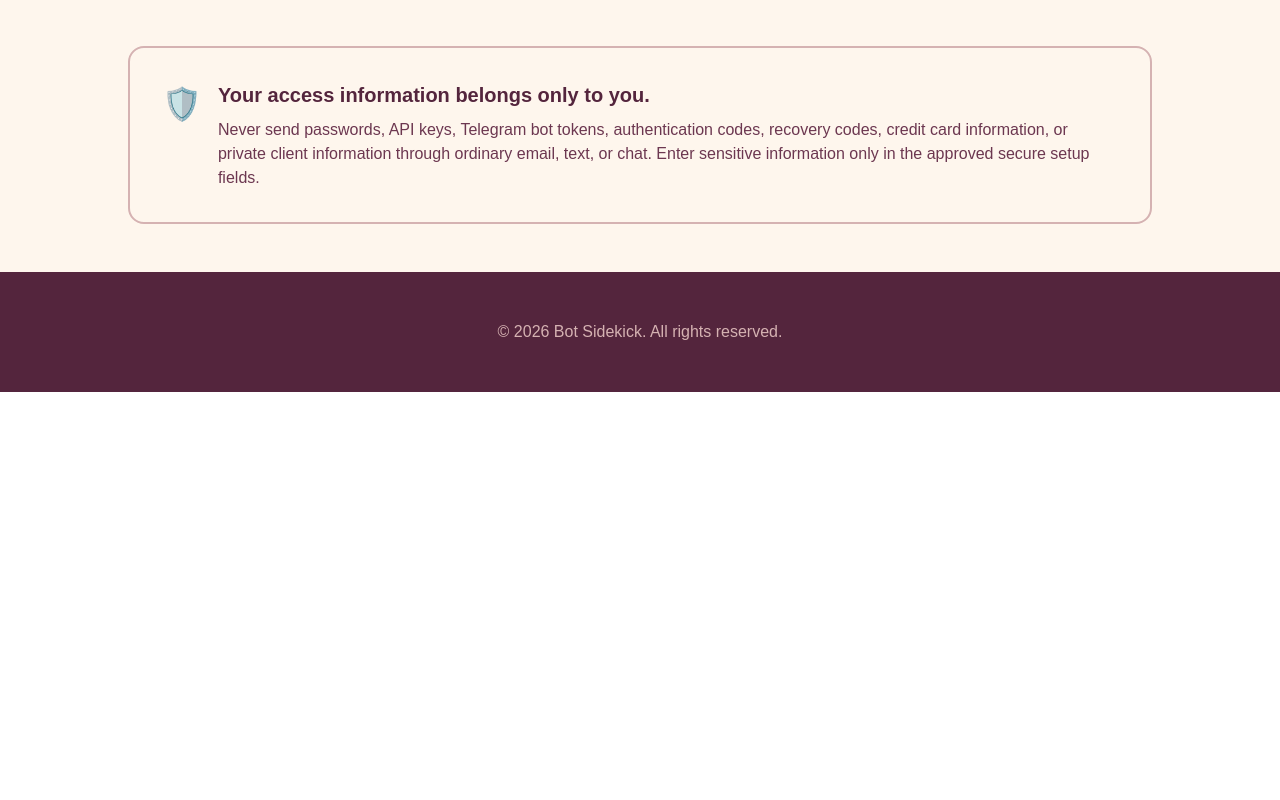
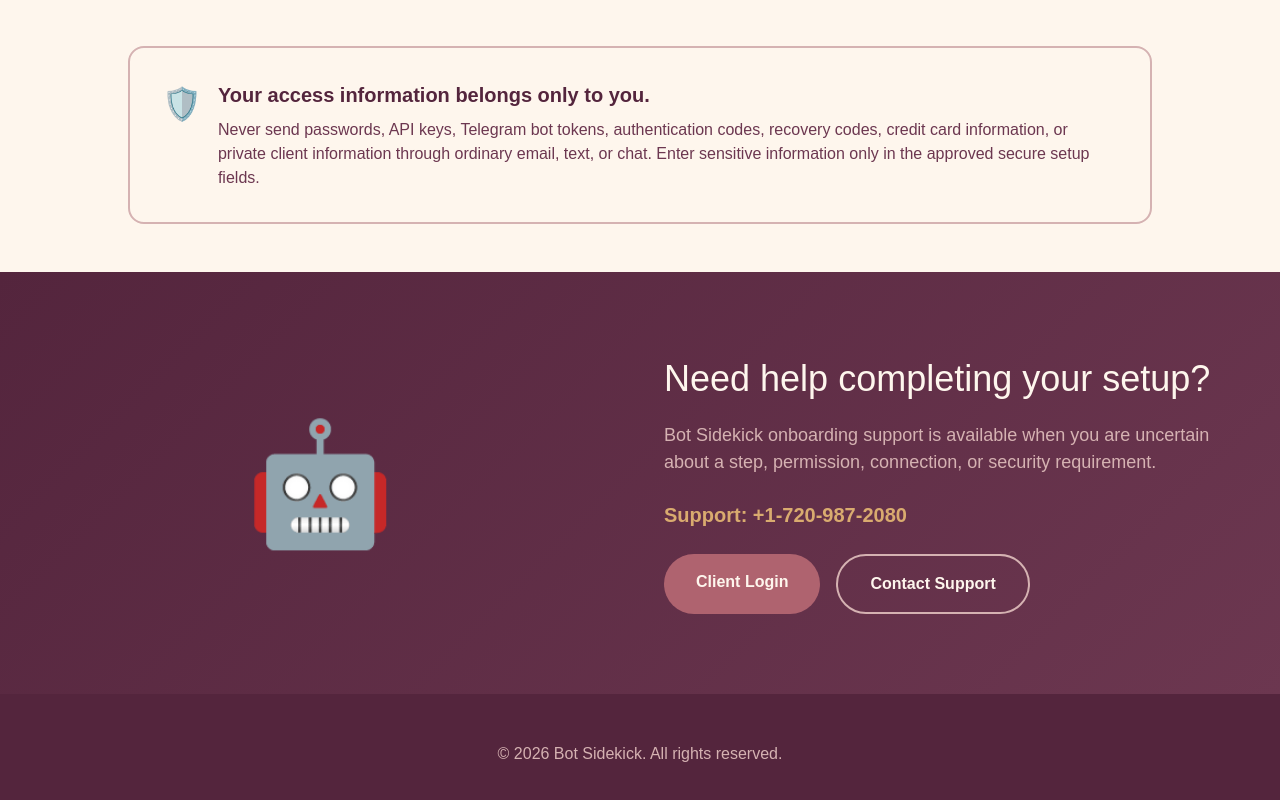
Before and after one commit to ButterflyBabs/bot-sidekick, a Next.js app: page / in a window 1280 px wide. Shown: the part 3224-4024 px from the top of the page. Before the commit the page ends 3616 px from the top, so only its background shows below. Built offline with nearby package versions, Linux system fonts and the light colour scheme.

Commit message:
Add Support section

```diff
--- a/app/page.tsx
+++ b/app/page.tsx
@@ -227,6 +227,25 @@
         </div>
       </section>
 
+      <section style={{ padding: '80px 24px', background: 'linear-gradient(135deg, #54253D 0%, #6C3750 100%)' }}>
+        <div style={{ maxWidth: '1280px', margin: '0 auto' }}>
+          <div style={{ display: 'grid', gridTemplateColumns: '1fr 1fr', gap: '48px', alignItems: 'center' }}>
+            <div style={{ display: 'flex', justifyContent: 'center' }}>
+              <div style={{ fontSize: '120px' }}>🤖</div>
+            </div>
+            <div>
+              <h2 style={{ color: '#FEF6ED', fontSize: '36px', fontWeight: 300, marginBottom: '16px' }}>Need help completing your setup?</h2>
+              <p style={{ color: '#D5B2B2', fontSize: '18px', marginBottom: '24px' }}>Bot Sidekick onboarding support is available when you are uncertain about a step, permission, connection, or security requirement.</p>
+              <p style={{ color: '#D9AB6F', fontSize: '20px', fontWeight: 600, marginBottom: '24px' }}>Support: +1-720-987-2080</p>
+              <div style={{ display: 'flex', gap: '16px' }}>
+                <a href='https://clawchitect.com/login' style={{ backgroundColor: '#AF636F', color: '#FEF6ED', padding: '16px 32px', borderRadius: '9999px', fontSize: '16px', fontWeight: 600, textDecoration: 'none' }}>Client Login</a>
+                <a href='tel:+17209872080' style={{ border: '2px solid #D5B2B2', color: '#FEF6ED', padding: '16px 32px', borderRadius: '9999px', fontSize: '16px', fontWeight: 600, textDecoration: 'none' }}>Contact Support</a>
+              </div>
+            </div>
+          </div>
+        </div>
+      </section>
+
       <footer style={{ padding: '48px 24px', backgroundColor: '#54253D' }}>
         <div style={{ maxWidth: '1280px', margin: '0 auto', textAlign: 'center' }}>
           <p style={{ color: '#D5B2B2' }}>© 2026 Bot Sidekick. All rights reserved.</p>
```
